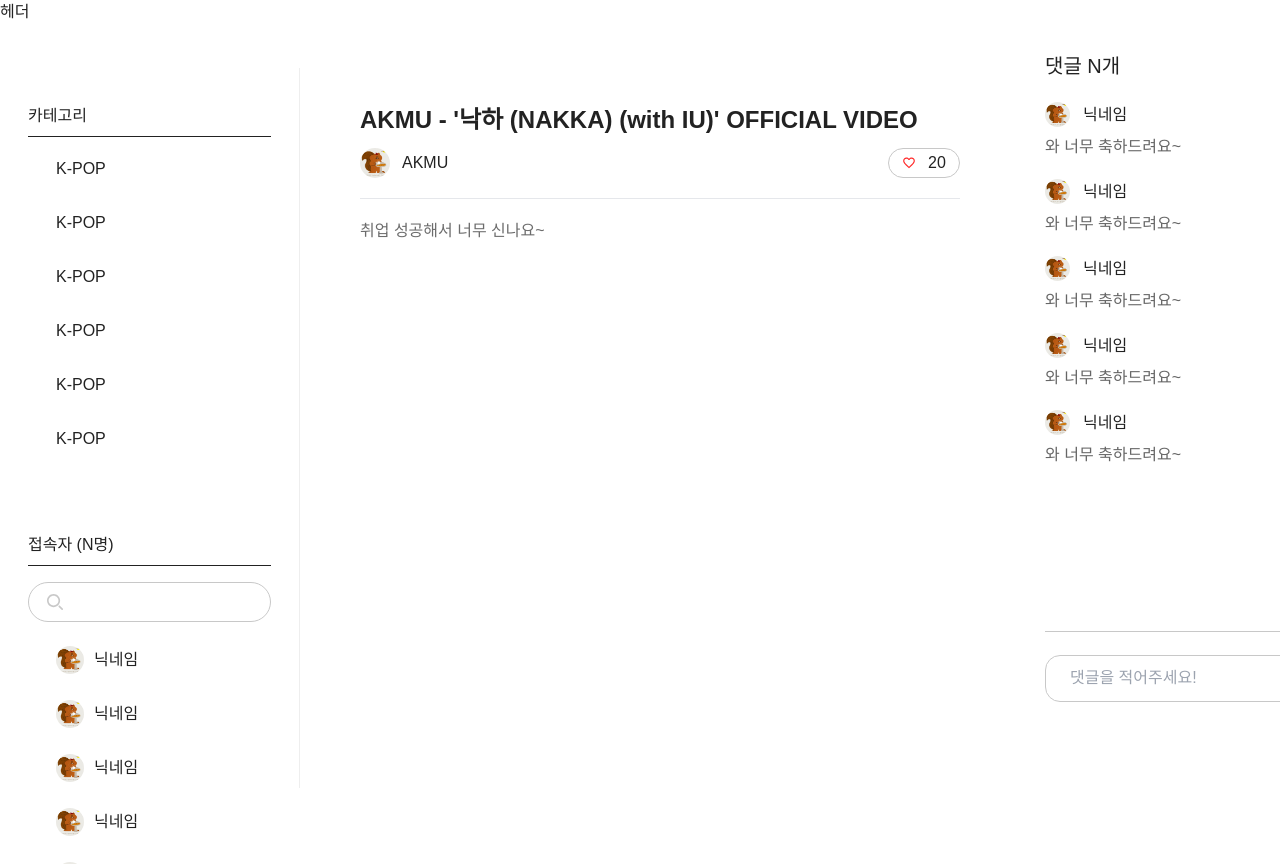
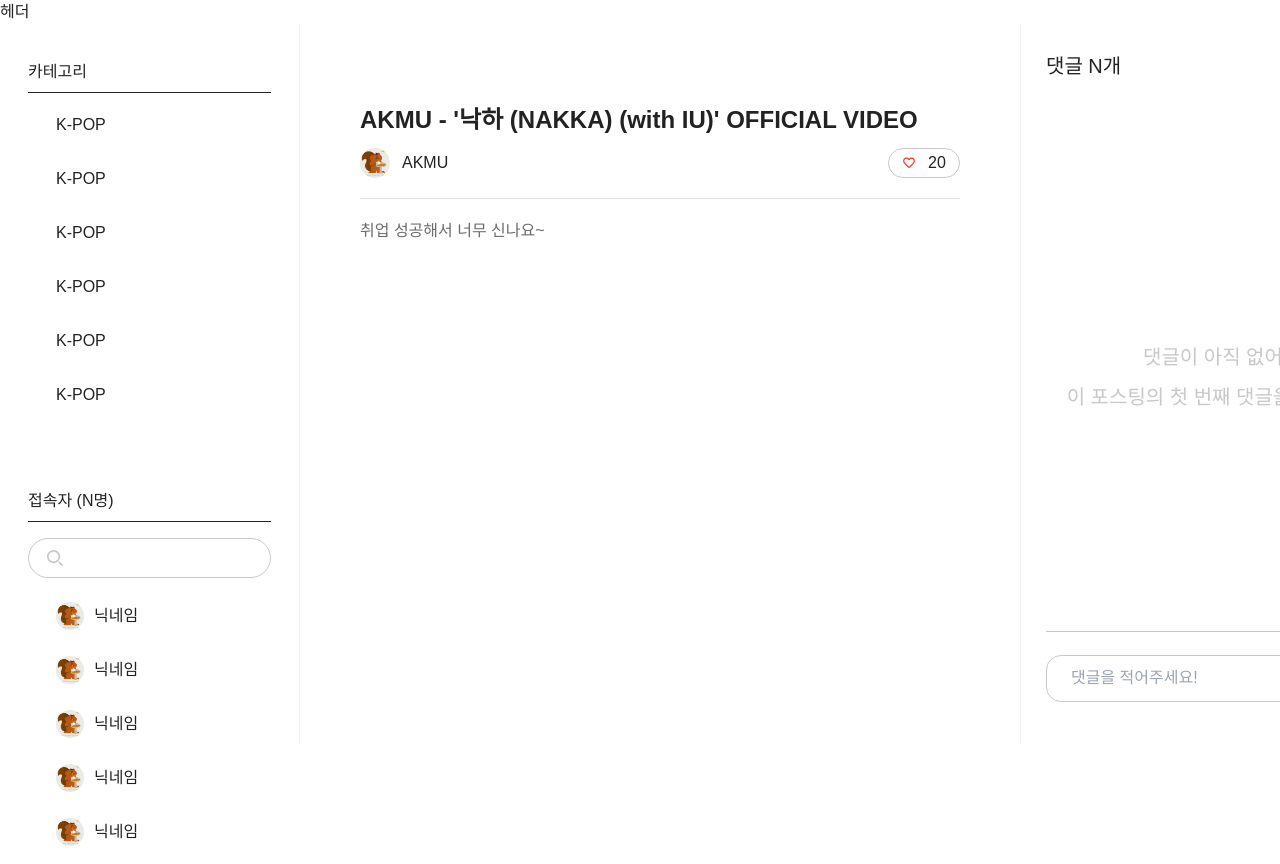
Before and after one commit to 5-rai/vive, a React (Vite) app: page /channels/1/1 in a window 1280 px wide. Shown: the top 864 px of the page. Built offline with nearby package versions, Linux system fonts and the light colour scheme.

Commit message:
Style: 댓글이 없을 경우의 댓글창 퍼블리싱 및 댓글 작성 버튼 disabled 로직 추가

```diff
--- a/src/components/Post/Comment.tsx
+++ b/src/components/Post/Comment.tsx
@@ -2,15 +2,23 @@ import CommentItem from "./CommentItem";
 import CommentWrite from "./CommentWrite";
 
 export default function Comment() {
+  const commentLength = 0;
   return (
-    <section className="w-[420px] h-full px-[25px] py-[28px]">
+    <section className="w-[420px] h-full px-[25px] py-[28px] border-l border-gray-ee">
       <p className="mb-[22px] font-medium text-xl">댓글 N개</p>
-      <div className="flex flex-col w-full">
-        <div className="flex flex-col gap-5 h-[690px] overflow-y-auto">
-          {[1, 2, 3, 4, 5].map((_, idx) => (
-            <CommentItem key={idx} />
-          ))}
-        </div>
+      <div className="flex flex-col w-full h-full">
+        {commentLength === 0 ? (
+          <div className="flex flex-col justify-center items-center gap-3 h-full text-gray-c8 text-xl mb-[115px]">
+            <p>댓글이 아직 없어요...</p>
+            <p>이 포스팅의 첫 번째 댓글을 달아주세요!</p>
+          </div>
+        ) : (
+          <div className="flex flex-col gap-5 h-[690px] overflow-y-auto">
+            {[1, 2, 3, 4, 5].map((_, idx) => (
+              <CommentItem key={idx} />
+            ))}
+          </div>
+        )}
       </div>
       <CommentWrite />
     </section>
--- a/src/components/Post/CommentWrite.tsx
+++ b/src/components/Post/CommentWrite.tsx
@@ -1,9 +1,11 @@
-import { useRef } from "react";
+import { useRef, useState } from "react";
 
 export default function CommentWrite() {
-  const textareaRef = useRef(null);
+  const textareaRef = useRef<HTMLTextAreaElement>(null);
+  const [comment, setComment] = useState("");
 
   const handleChange = (e: React.ChangeEvent<HTMLTextAreaElement>) => {
+    setComment(e.target.value);
     adjustHeight(e.target);
   };
 
@@ -23,7 +25,10 @@ export default function CommentWrite() {
         onChange={handleChange}
         placeholder="댓글을 적어주세요!"
       ></textarea>
-      <button className="bg-primary rounded-[15px] w-[67px] h-[36px]">
+      <button
+        disabled={!comment}
+        className="bg-primary primary-btn rounded-[15px] w-[67px] h-[36px]"
+      >
         등록
       </button>
     </form>
--- a/src/pages/Home.tsx
+++ b/src/pages/Home.tsx
@@ -1,3 +1,7 @@
 export default function Home() {
-  return <div>Home</div>;
+  return (
+    <>
+      <div className="h-[3000px]">Home</div>
+    </>
+  );
 }
```
